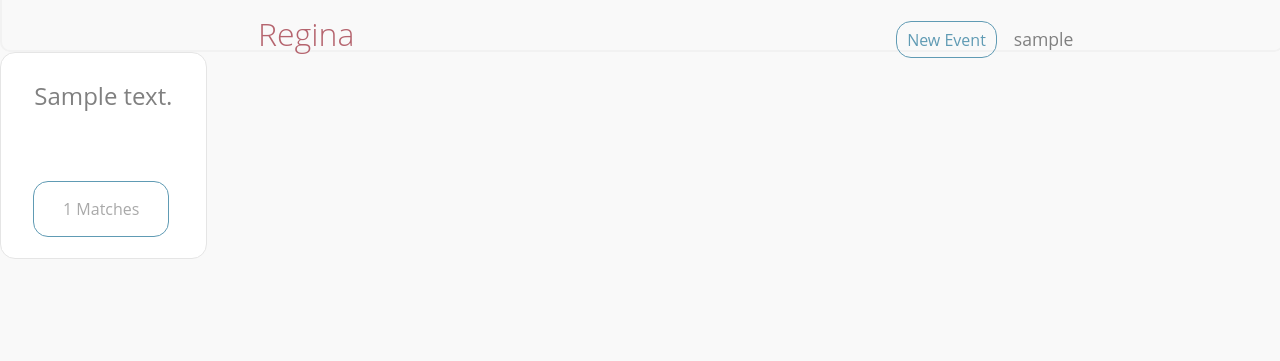
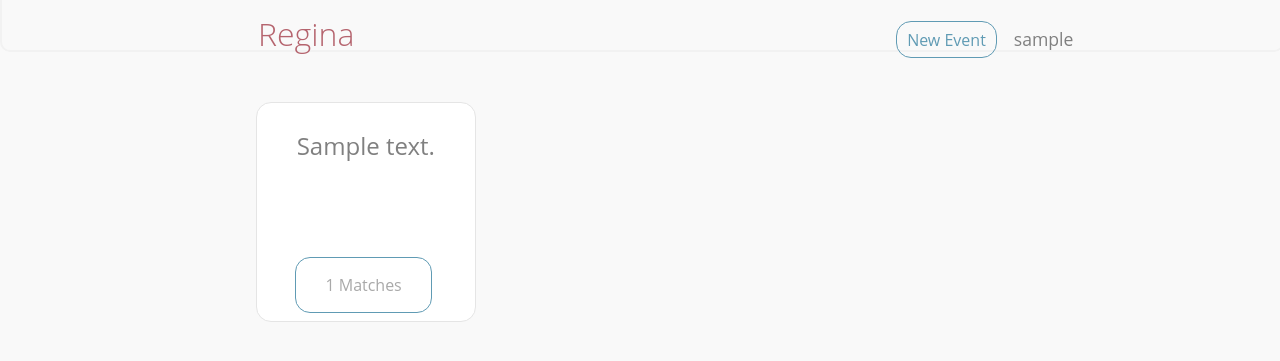
Before and after one commit to jasminedevv/regina, a Django app: page / in a window 1280 px wide. Shown: the top 361 px of the page. Run offline with Django 3.2, Linux system fonts and the light colour scheme; a user stored in the database is signed in; tables that the repository leaves empty hold one stand-in row (values such as "Sample post").

Commit message:
home flex completed

```diff
--- a/regina/regina/static/regina/style.css
+++ b/regina/regina/static/regina/style.css
@@ -129,10 +129,12 @@ body {
 
 ***************************/
 .event-card {
-    width: 14vw;
-    height: 14vw;
+    width: 15vw;
+    height: 15vw;
 
     padding: 1vw;
+
+    margin-bottom: 3vw;
 
     background-color: #fff;
     border: 1px solid #e5e5e5;
@@ -143,8 +145,7 @@ body {
     width: 10.5vw;
     height: auto;
 
-    margin-top: 5vw;
-    margin: 6vw calc(50% - 5.5vw);
+    margin: 8vw calc(50% - 5.5vw);
 
     border: 1px solid #609bb4;
     border-radius: 15px;
@@ -163,6 +164,25 @@ body {
     text-align: center;
     color: darkgrey;
 }
+
+/***************************
+
+        CARD FLEX
+
+***************************/
+
+.flex-container {
+    max-width: 60vw;
+
+    margin: 50px auto;
+
+    display: flex;
+    flex-flow: row wrap;
+    justify-content: space-between;
+    align-items: flex-start;
+    align-content: space-around;
+}
+
 
 /***************************
 
```
